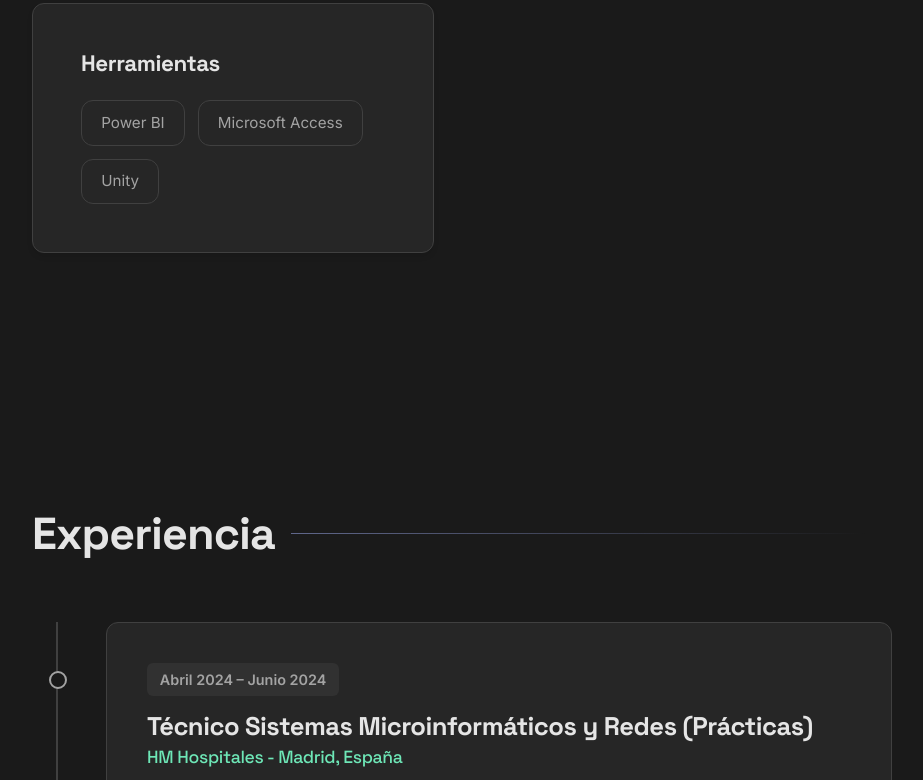
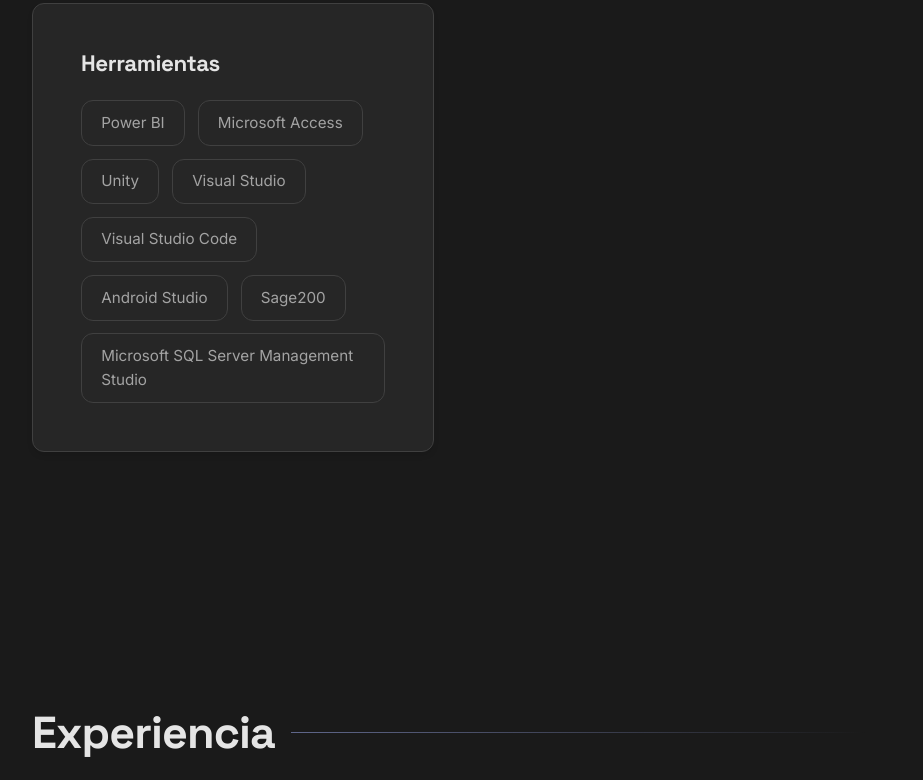
Before and after one commit to alexfupe/Alejandro-Fuente, a plain HTML site: page index.html in a window 1280 px wide. Shown: the part 1955-2735 px from the top of the page, without its empty margins (190-1113 px from the left). Drawn offline with Linux system fonts and the light colour scheme.

Commit message:
19/05/2026

```diff
--- a/index.html
+++ b/index.html
@@ -82,6 +82,11 @@
                         <span class="skill-tag">Power BI</span>
                         <span class="skill-tag">Microsoft Access</span>
                         <span class="skill-tag">Unity</span>
+                        <span class="skill-tag">Visual Studio</span>
+                        <span class="skill-tag">Visual Studio Code</span>
+                        <span class="skill-tag">Android Studio</span>
+                        <span class="skill-tag">Sage200</span>
+                        <span class="skill-tag">Microsoft SQL Server Management Studio</span>
                     </div>
                 </div>
             </div>
@@ -121,6 +126,7 @@
                     <h3>G.S. Desarrollo Aplicaciones Multiplataforma</h3>
                     <p class="timeline-desc">Colegio Joyfe, Madrid</p>
                 </div>
+                <br>
                 <div class="card cert-card">
                     <span class="cert-issuer">09/2022 – 06/2024</span>
                     <h3>G.M. Sistemas Microinformáticos y Redes</h3>
@@ -134,6 +140,10 @@
         <div class="container">
             <h2 class="section-title">Certificados</h2>
             <div class="cert-grid">
+                <div class="card cert-card">
+                    <span class="cert-issuer">IBM</span>
+                    <h3>Artificial Intelligence Fundamentals</h3>
+                </div>
                 <div class="card cert-card">
                     <span class="cert-issuer">Amazon Web Services</span>
                     <h3>Academy Cloud Architecting</h3>
```
